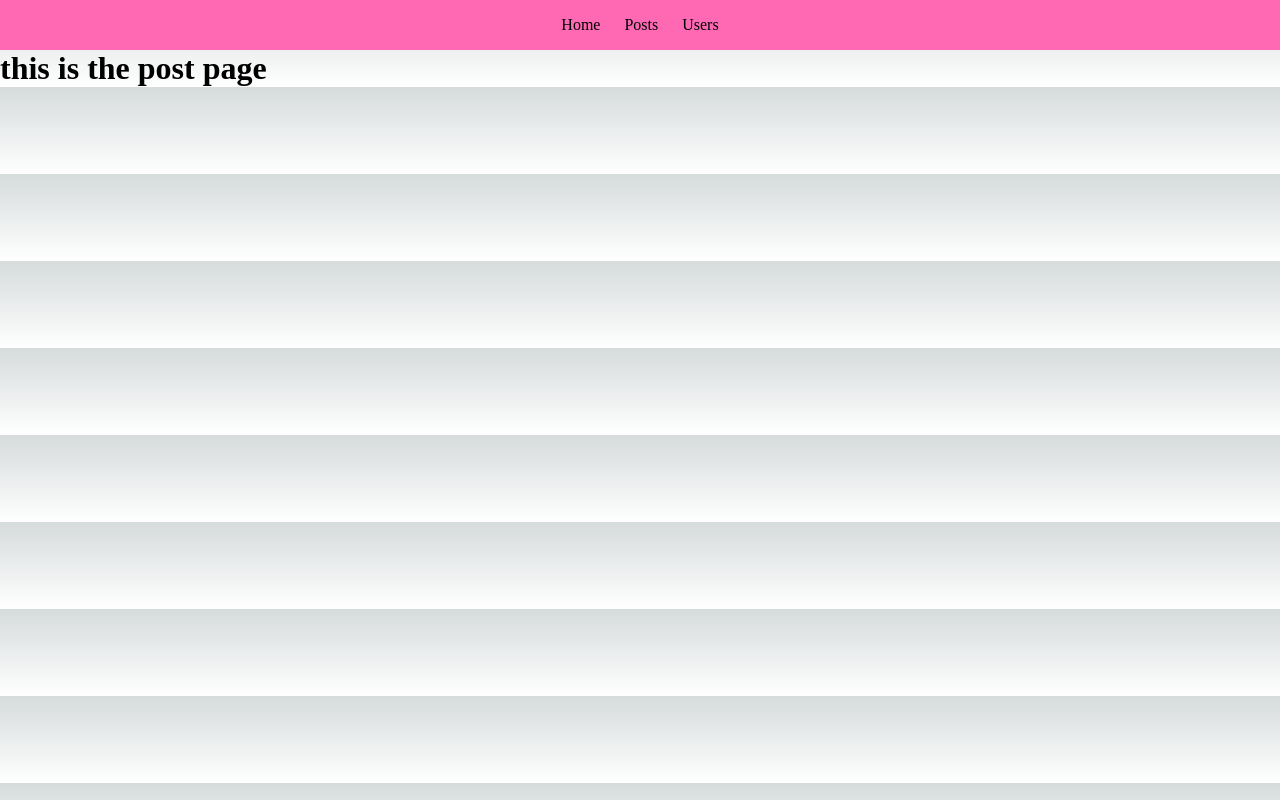
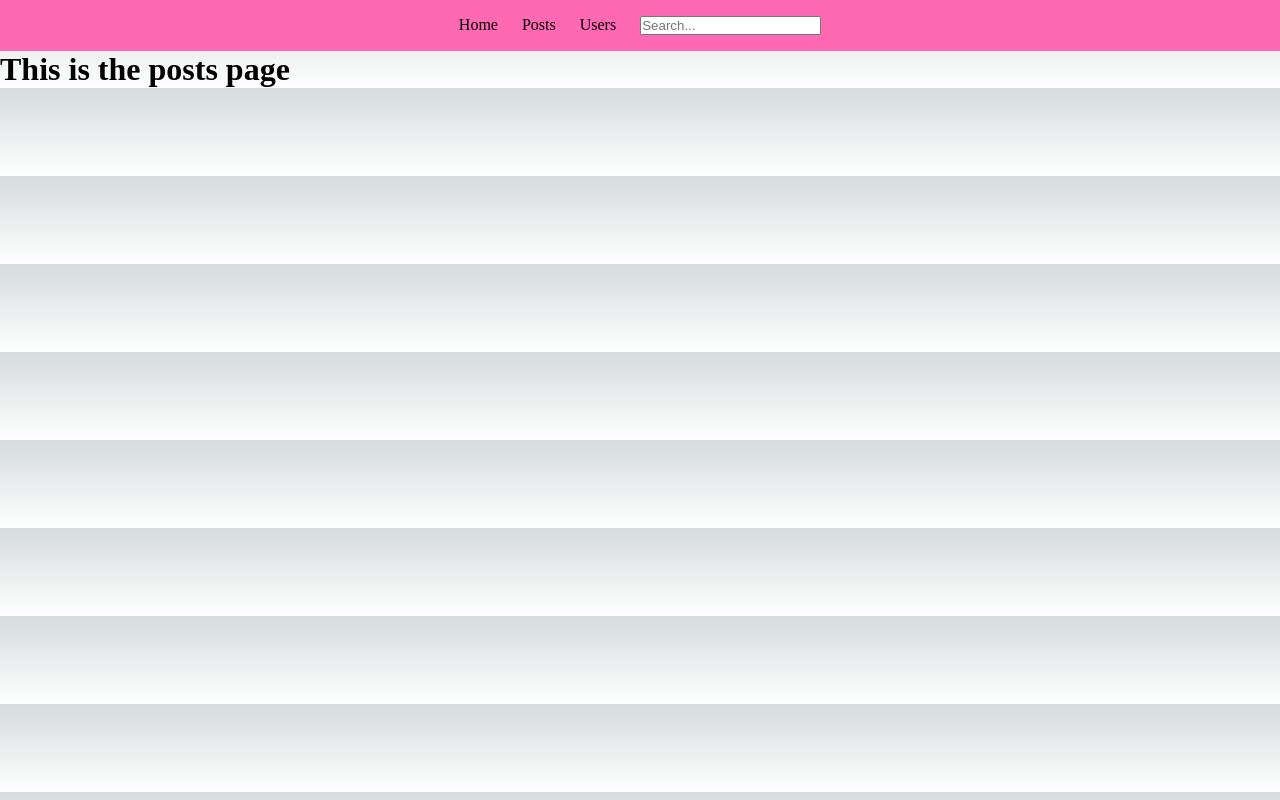
Before and after one commit to SethDimmer123/Nextjs-cc, a Next.js app: page /posts in a window 1280 px wide. Built offline with nearby package versions, Linux system fonts and the light colour scheme.

Commit message:
initial commit

```diff
--- a/components/Navbar.js
+++ b/components/Navbar.js
@@ -15,6 +15,7 @@ export default function Navbar() {
                 <Link href="/users">
                 <li>Users</li>
                 </Link>
+                <input placeholder="Search..." type="text"></input>
             </ul>
         </nav>
     )
--- a/pages/posts.js
+++ /dev/null
@@ -1,5 +0,0 @@
-export default function Posts(){
-    return (
-        <h1>this is the post page</h1>
-    )
-}
--- /dev/null
+++ b/pages/posts/index.js
@@ -0,0 +1,12 @@
+export default function Posts() {
+    return (
+        <>
+        <h1>This is the posts page</h1>
+        </>
+    )
+}
+
+/**
+ * /users
+ * /posts
+ */
--- a/pages/users.js
+++ /dev/null
@@ -1,5 +0,0 @@
-export default function Users(){
-    return (
-        <h1>this is the users page</h1>
-    )
-}
--- /dev/null
+++ b/pages/users/jack.js
@@ -0,0 +1,5 @@
+export default function Jack(){
+    return <>
+    <h1>This is the user: Jack</h1>
+    </>
+}
```
Also changed, not shown: pages/users/index.js (added, +7 -0 lines).
